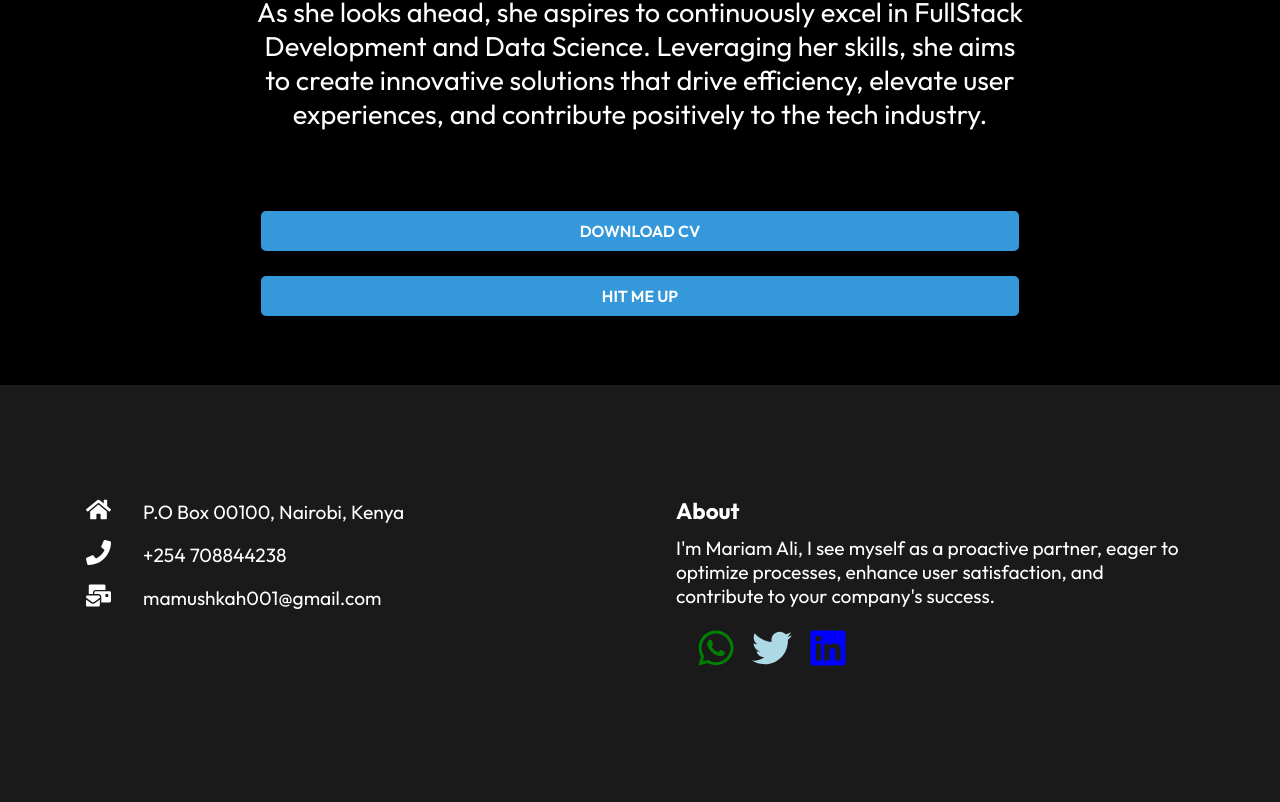
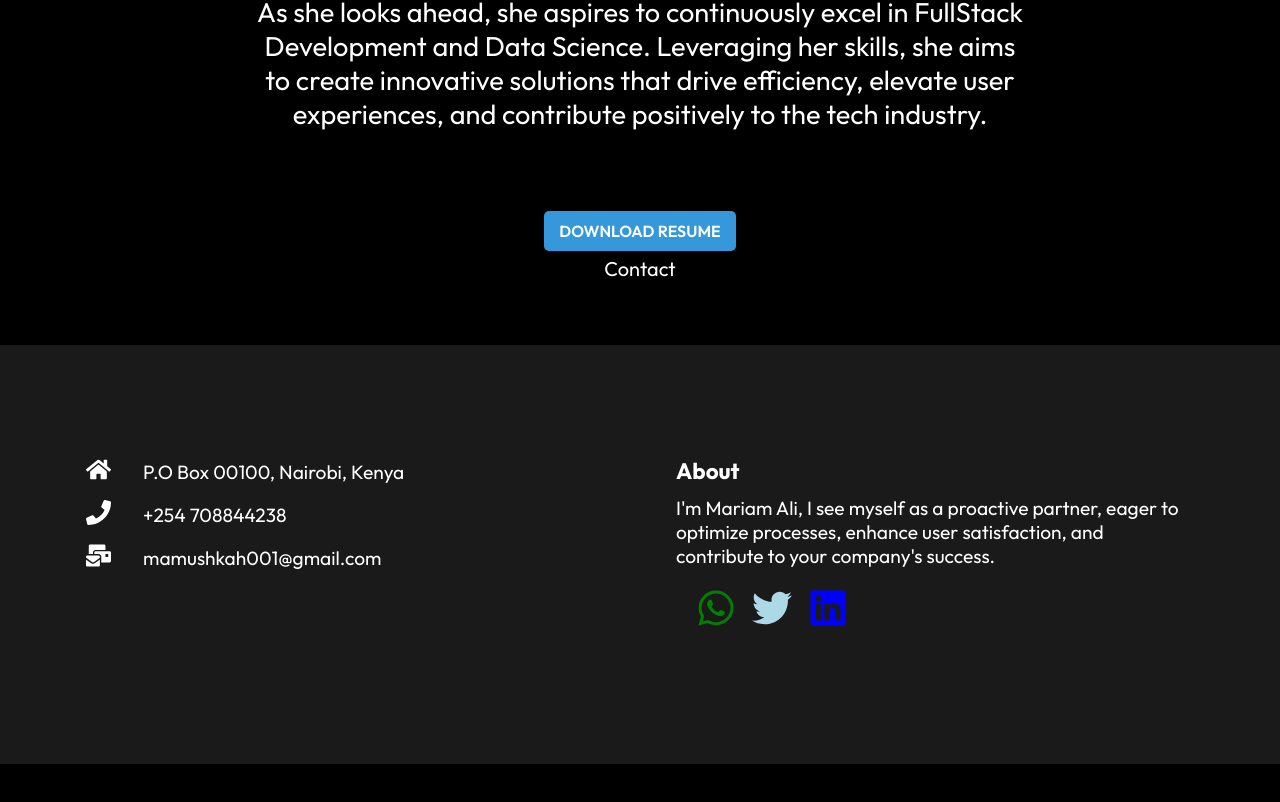
Before and after one commit to Mariamaliomari/my-siteportfolio, a React (Create React App) app: page /about in a window 1280 px wide. Shown: the part 1480-2282 px from the top of the page. After the commit the page ends 2244 px from the top, so only its background shows below. Built offline with nearby package versions, Linux system fonts and the light colour scheme.

Commit message:
fix some navigation links

```diff
--- a/src/components/AboutContent.js
+++ b/src/components/AboutContent.js
@@ -3,6 +3,7 @@ import "./AboutContent.css"
 import { Link } from 'react-router-dom'
 import React1 from"../assets/img1.jpeg"
 import React2 from "../assets/img4.jpeg"
+import Resume from '../assets/MyCV.pdf';
 
 
 const AboutContent = () => {
@@ -39,8 +40,16 @@ const AboutContent = () => {
 
         </div>
         <div className='buttons'>
-        <button className="btn">Download CV</button>
-        <button className="btn">Hit Me Up</button>
+        <a
+              href={Resume}
+              download="Example-PDF-document"
+              target="_blank"
+              rel="noreferrer"
+            >
+              < button className="btn">Download Resume</button>
+            </a>
+
+            <Link to="/contact"> Contact </Link>
 
 
         </div>
```
